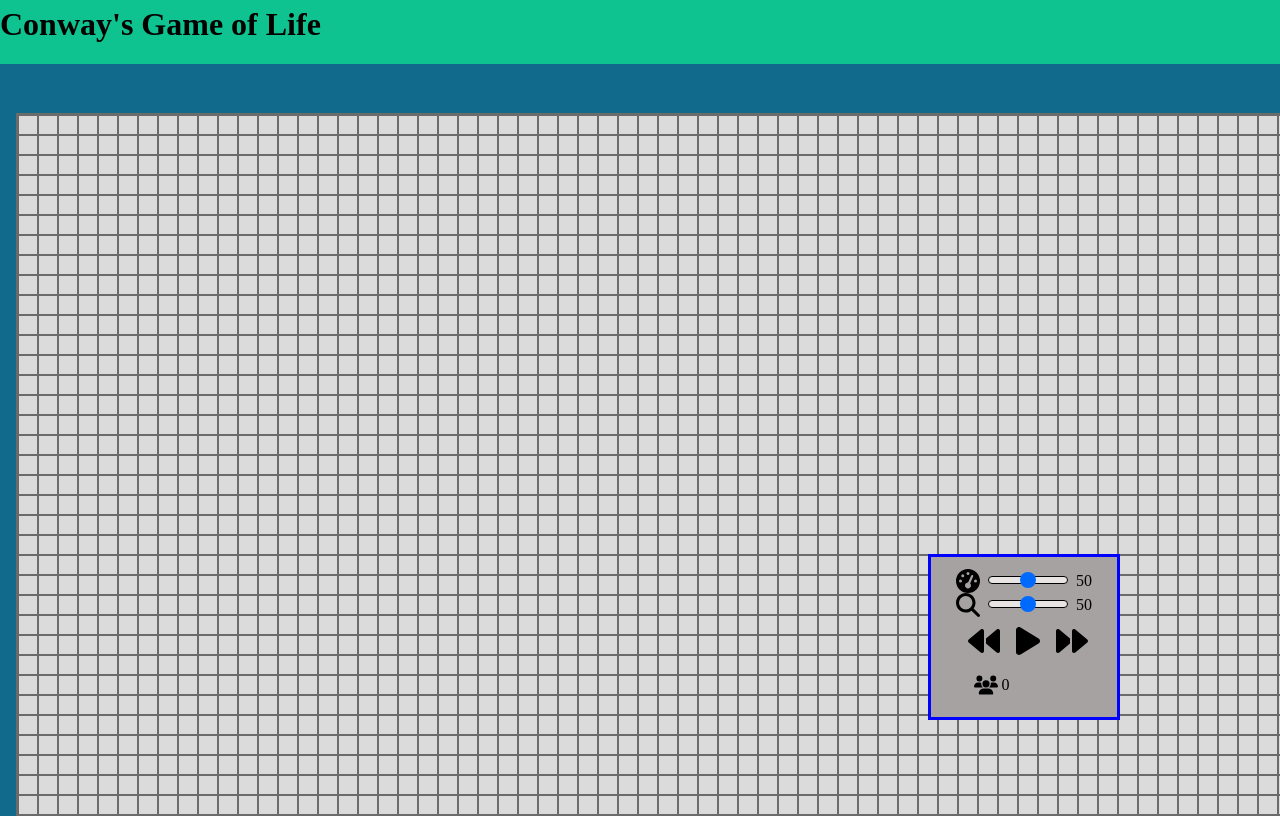
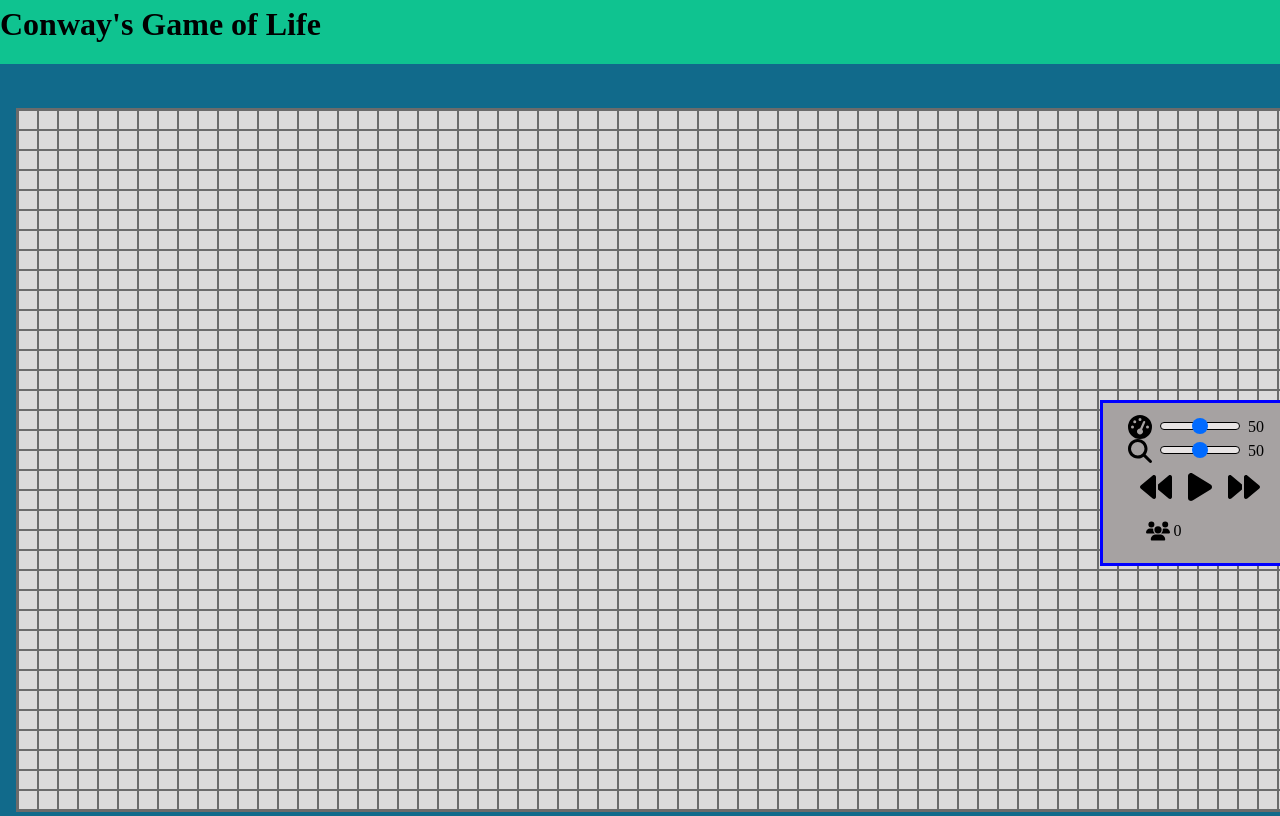
Before and after one commit to Pavel-Ignatenko6/Conways-Game-of-Life, a React (Vite) app: page / in a window 1280 px wide. Shown: the top 816 px of the page. Built offline with nearby package versions, Linux system fonts and the light colour scheme.

Commit message:
set drag controls functionality

```diff
--- a/src/Controls.jsx
+++ b/src/Controls.jsx
@@ -2,6 +2,7 @@ import React from 'react';
 import './styleControls.css';
 import { Slider } from './Slider/Slider.jsx';
 
+import { useState } from 'react';
 import { useDispatch, useSelector } from 'react-redux';
 import { runningValue, toggleRunning } from './state/runningSlice.js';
 import { generationValue } from './state/generationCountSlice.js';
@@ -18,8 +19,35 @@ export const Controls = ({ stepForward, stepBack }) => {
   const running = useSelector(runningValue);
   const genCount = useSelector(generationValue);
 
+  const [coords, setCoords] = useState({ x: 1100, y: 400 });
+  const [newCoords, setNewCoords] = useState({ x: 0, y: 0 });
+
+  const onMouseMove = e => {
+    setCoords({ x: e.clientX, y: e.clientY });
+    setNewCoords({ x: coords.x + e.clientX, y: coords.y + e.clientY });
+  };
+
+  const onMouseUp = e => {
+    document.removeEventListener('mousemove', onMouseMove);
+  };
+
+  const onMouseDown = e => {
+    document.addEventListener('mousemove', onMouseMove);
+    document.addEventListener('mouseup', onMouseUp);
+  };
+
   return (
-    <div className='controls-panel'>
+    <div
+      className='controls-panel'
+      style={{
+        top: coords.y + 'px',
+        left: coords.x + 'px',
+        offsetTop: newCoords.y + 'px',
+        offsetLeft: newCoords.x + 'px',
+      }}
+      onMouseDown={onMouseDown}
+      onMouseUp={onMouseUp}
+    >
       <div className='generation-number flex-container'>
         <img
           className='single-icon'
--- a/src/styleControls.css
+++ b/src/styleControls.css
@@ -1,8 +1,6 @@
 .controls-panel {
-  position: sticky;
-  bottom: 10%;
-  left: 80%;
-  transform: translateX(-50%);
+  position: fixed;
+  /* transform: translateX(-50%); */
   display: flex;
   flex-direction: column-reverse;
   justify-content: center;
@@ -13,7 +11,7 @@
   background-color: rgb(166, 162, 162);
   padding: 5rem;
   user-select: none;
-  margin-top: -11rem;
+  /* margin-top: -11rem; */
 }
 
 .flex-container {
```
